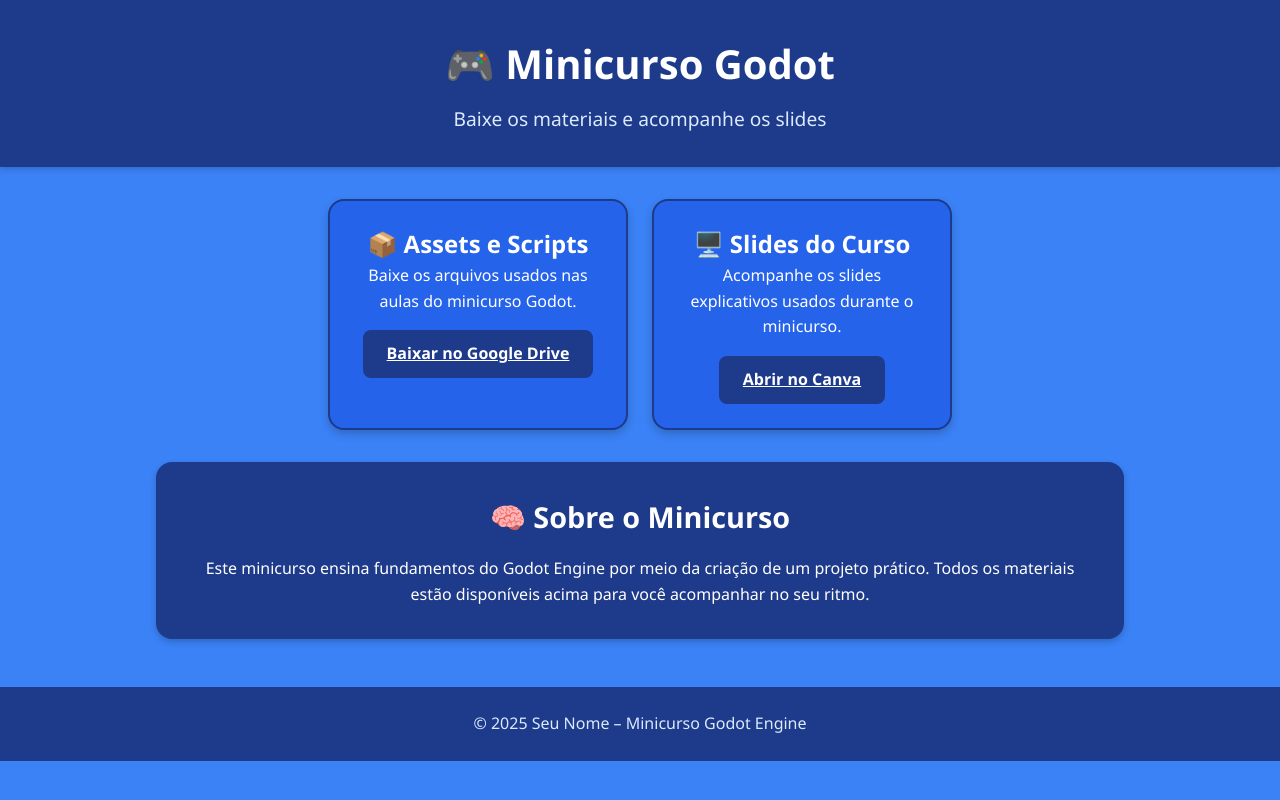
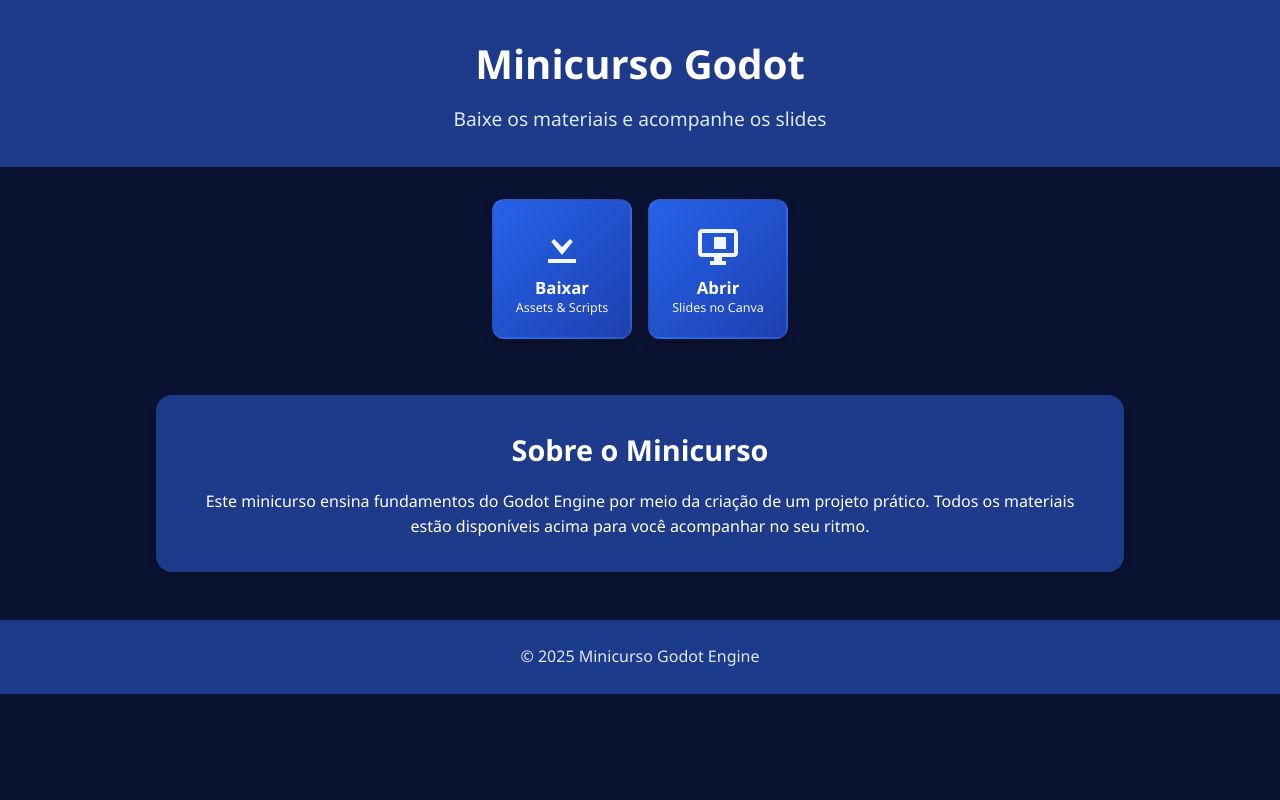
Before and after one commit to vieiranaju/An-Agitated-Halloween, a plain HTML site: page index.html in a window 1280 px wide. Drawn offline with Linux system fonts and the light colour scheme.

Commit message:
Refactor index.html to use mini-boxes for assets and slides, and update styles in style.css for improved layout and design.

```diff
--- a/index.html
+++ b/index.html
@@ -8,39 +8,45 @@
 </head>
 <body>
   <header class="site-header">
-    <h1>🎮 Minicurso Godot</h1>
+    <h1>Minicurso Godot</h1>
     <p>Baixe os materiais e acompanhe os slides</p>
   </header>
 
   <main class="container">
     <section class="cards">
-      <!-- Caixa 1: Google Drive -->
-      <div class="card">
-        <!-- Dica: coloque aqui uma figura, tipo o logo do Google Drive -->
-        <!-- Exemplo: <img src="imagens/drive.png" alt="Google Drive"> -->
-        <h2>📦 Assets e Scripts</h2>
-        <p>Baixe os arquivos usados nas aulas do minicurso Godot.</p>
-        <a class="btn" href="https://drive.google.com/drive/folders/1OjwTd0s3sT69inM6v0bs7JZu-OL07paB?usp=sharing" target="_blank" rel="noopener">Baixar no Google Drive</a>
-      </div>
+      <div class="mini-row">
+        <a class="mini-box" href="https://drive.google.com/drive/folders/1OjwTd0s3sT69inM6v0bs7JZu-OL07paB?usp=sharing" target="_blank" rel="noopener">
+          <!-- ícone de download simples (SVG) -->
+          <svg viewBox="0 0 24 24" aria-hidden="true" focusable="false">
+            <path d="M5 20h14v-2H5v2zm7-18v10l4-4 1.4 1.4L12 16 6.6 9.4 8 8l4 4V2z"/>
+          </svg>
+          <div class="mini-text">
+            <strong>Baixar</strong>
+            <span>Assets &amp; Scripts</span>
+          </div>
+        </a>
 
-      <!-- Caixa 2: Slides Canva -->
-      <div class="card">
-        <!-- Dica: coloque aqui uma figura, tipo o logo do Canva -->
-        <!-- Exemplo: <img src="imagens/canva.png" alt="Canva"> -->
-        <h2>🖥️ Slides do Curso</h2>
-        <p>Acompanhe os slides explicativos usados durante o minicurso.</p>
-        <a class="btn" href="https://www.canva.com/design/DAG3a8EEZD0/koLT0jgqYJfnkjExMvqX1Q" target="_blank" rel="noopener">Abrir no Canva</a>
+        <a class="mini-box" href="https://www.canva.com/design/DAG3a8EEZD0/koLT0jgqYJfnkjExMvqX1Q/edit?ui=eyJEIjp7IlAiOnsiQiI6ZmFsc2V9fX0" target="_blank" rel="noopener">
+          <!-- ícone de slides/presentation simples (SVG) -->
+          <svg viewBox="0 0 24 24" aria-hidden="true" focusable="false">
+            <path d="M20 3H4c-1.1 0-2 .9-2 2v10c0 1.1.9 2 2 2h6v2H8v2h8v-2h-2v-2h6c1.1 0 2-.9 2-2V5c0-1.1-.9-2-2-2zM4 5h16v10H4V5zm6 2h6v6h-6V7z"/>
+          </svg>
+          <div class="mini-text">
+            <strong>Abrir</strong>
+            <span>Slides no Canva</span>
+          </div>
+        </a>
       </div>
     </section>
 
     <section class="sobre">
-      <h2>🧠 Sobre o Minicurso</h2>
+      <h2>Sobre o Minicurso</h2>
       <p>Este minicurso ensina fundamentos do Godot Engine por meio da criação de um projeto prático. Todos os materiais estão disponíveis acima para você acompanhar no seu ritmo.</p>
     </section>
   </main>
 
   <footer class="site-footer">
-    <p>© 2025 Seu Nome – Minicurso Godot Engine</p>
+    <p>© 2025 Minicurso Godot Engine</p>
   </footer>
 </body>
 </html>
--- a/style.css
+++ b/style.css
@@ -7,7 +7,7 @@
 
 body {
   font-family: 'Segoe UI', Tahoma, Geneva, Verdana, sans-serif;
-  background-color: #3b82f6; /* Azul principal */
+  background-color: #0b1332; /* Azul principal */
   color: #fff;
   line-height: 1.6;
 }
@@ -62,6 +62,47 @@ body {
   box-shadow: 0 6px 14px rgba(0, 0, 0, 0.25);
 }
 
+/* Mini-boxes: botões quadrados lado a lado */
+.mini-row {
+  display: flex;
+  gap: 1rem;
+  justify-content: center;
+  align-items: center;
+  flex-wrap: wrap;
+  margin-bottom: 1.5rem;
+}
+
+.mini-box {
+  width: 140px;
+  height: 140px;
+  background: linear-gradient(135deg, #2563eb 0%, #1e40af 100%);
+  border-radius: 12px;
+  display: flex;
+  flex-direction: column;
+  align-items: center;
+  justify-content: center;
+  text-decoration: none;
+  color: white;
+  box-shadow: 0 6px 12px rgba(0, 0, 0, 0.18);
+  border: 2px solid rgba(255,255,255,0.05);
+  transition: transform 0.18s ease, box-shadow 0.18s ease;
+}
+.mini-box:hover {
+  transform: translateY(-6px);
+  box-shadow: 0 10px 20px rgba(0,0,0,0.28);
+}
+.mini-box svg {
+  width: 48px;
+  height: 48px;
+  fill: #fff;
+  margin-bottom: 8px;
+  opacity: 0.95;
+}
+.mini-text { text-align: center; font-size: 0.9rem; line-height: 1.1; }
+.mini-text strong { display: block; font-size: 1.05rem; margin-bottom: 4px; }
+.mini-text span { display: block; font-size: 0.78rem; opacity: 0.95; }
+
+
 /* Espaço para colocar imagens */
 .card img {
   width: 80px;
```
